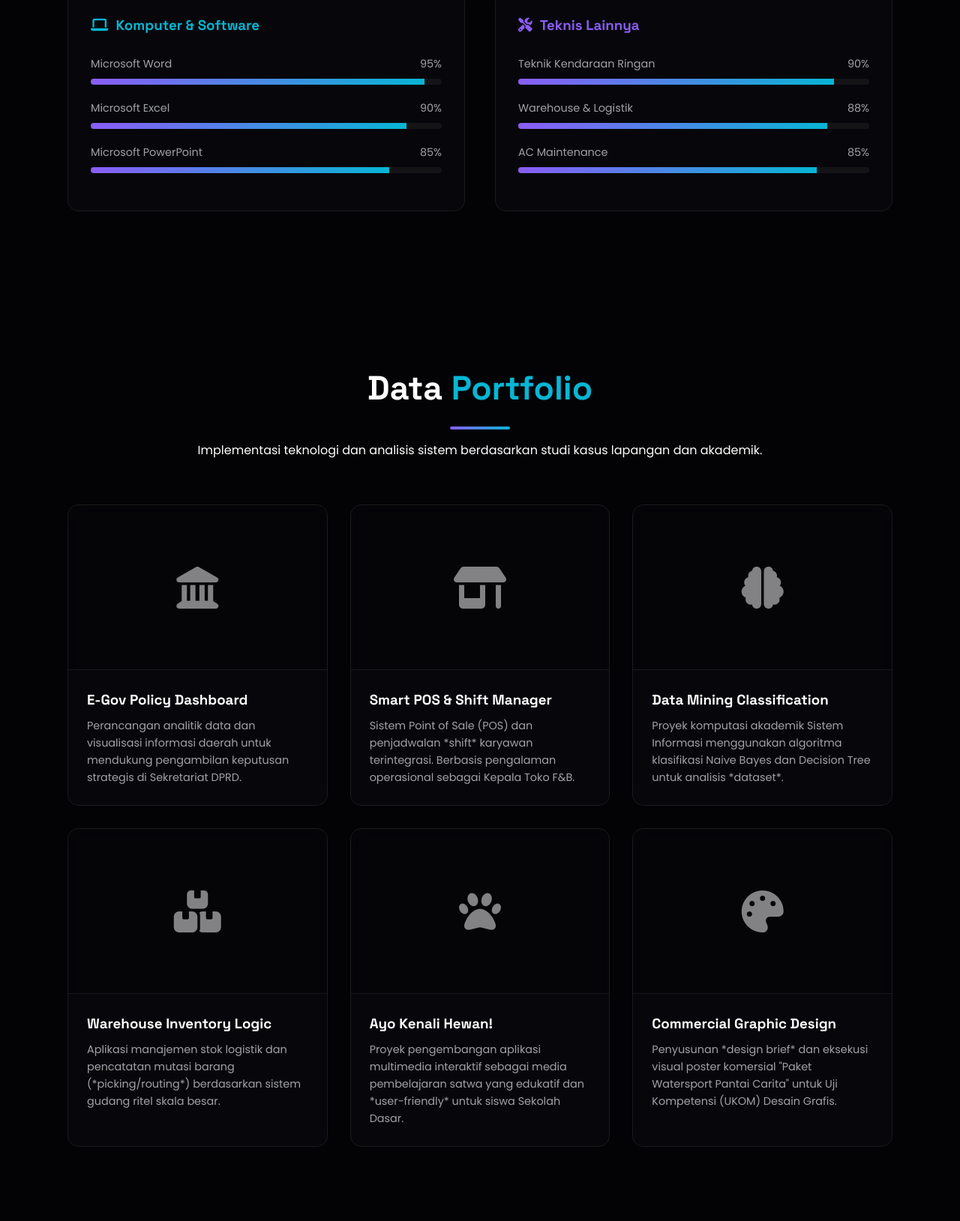
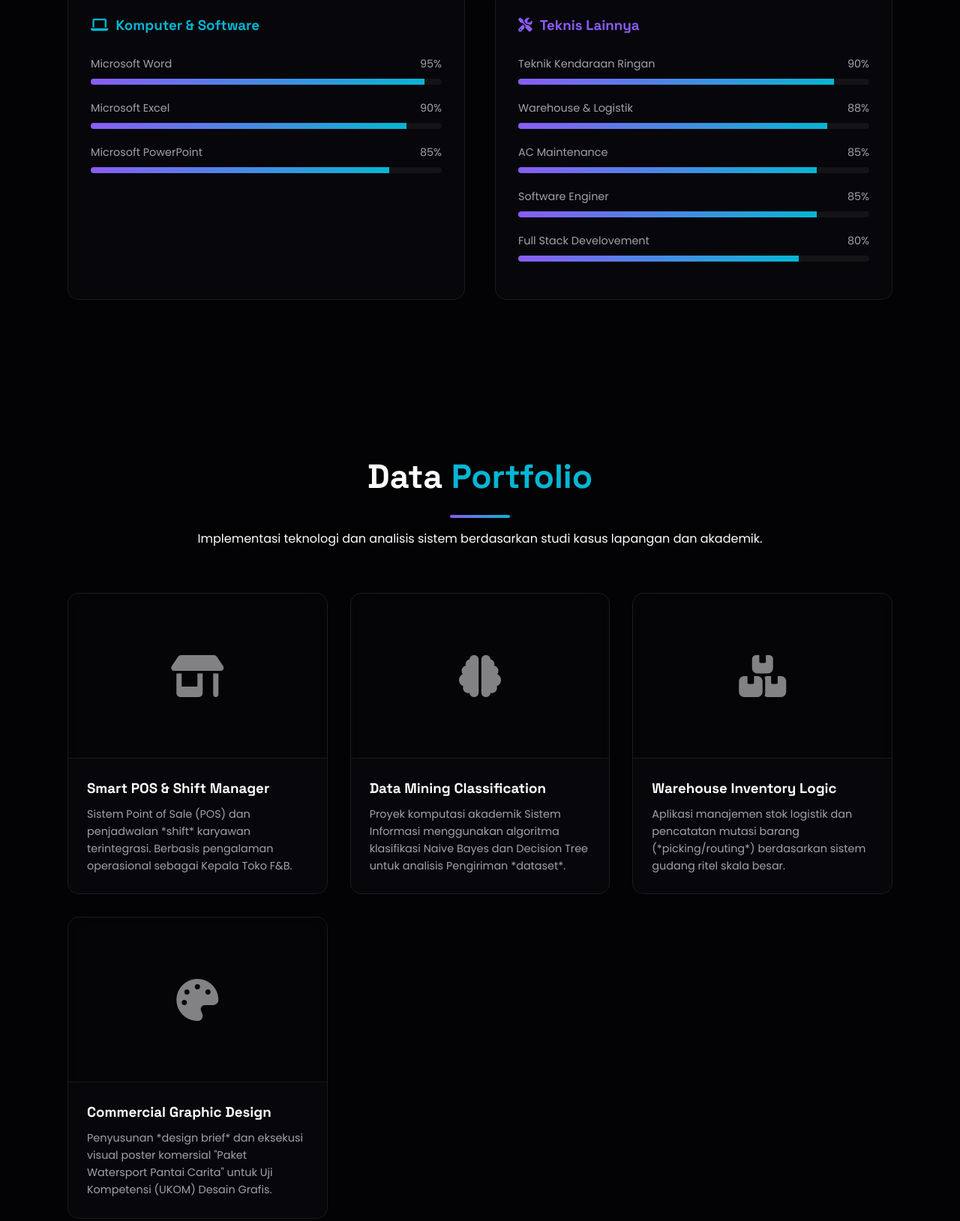
Before and after one commit to ahmadhapendi12/cv-me, a plain HTML site: page index.html in a window 1280 px wide. Shown: the part 4373-6002 px from the top of the page at 75% size. Drawn offline with Linux system fonts and the light colour scheme.

Commit message:
Update index.html

```diff
--- a/index.html
+++ b/index.html
@@ -418,8 +418,8 @@ Sebagai Mahasiswa Teknik Informatika yang aktif, saya menggabungkan pengalaman l
                 <i class="fas fa-university"></i>
                 <h3>Universitas Banten Jaya</h3>
                 <h4>S1 Teknik Informatika</h4>
-                <p>Sedang Menempuh Perkuliahan</p>
-                <p style="color: var(--text-dim); font-size: 0.8rem; margin-top: 10px; font-weight: 600;">2022 - Sekarang</p>
+                <p>Lulus - IPK 3,53 </p>
+                <p style="color: var(--text-dim); font-size: 0.8rem; margin-top: 10px; font-weight: 600;">2022 - 2026</p>
             </div>
             <div class="glass-card tilt-card edu-card reveal delay-1">
                 <i class="fas fa-cogs"></i>
@@ -484,6 +484,14 @@ Sebagai Mahasiswa Teknik Informatika yang aktif, saya menggabungkan pengalaman l
                     <div class="skill-label"><span>AC Maintenance</span><span>85%</span></div>
                     <div class="progress-bg"><div class="progress-bar" data-width="85"></div></div>
                 </div>
+                  <div class="skill-item">
+                    <div class="skill-label"><span>Software Enginer</span><span>85%</span></div>
+                    <div class="progress-bg"><div class="progress-bar" data-width="85"></div></div>
+                </div>
+                    <div class="skill-item">
+                    <div class="skill-label"><span>Full Stack Develovement</span><span>80%</span></div>
+                    <div class="progress-bg"><div class="progress-bar" data-width="80"></div></div>
+                </div>
             </div>
         </div>
     </section>
@@ -494,19 +502,6 @@ Sebagai Mahasiswa Teknik Informatika yang aktif, saya menggabungkan pengalaman l
             <p>Implementasi teknologi dan analisis sistem berdasarkan studi kasus lapangan dan akademik.</p>
         </div>
         <div class="portfolio-grid">
-
-            <div class="glass-card tilt-card port-card reveal">
-                <div class="port-img">
-                    <i class="fas fa-landmark"></i>
-                    <div class="port-overlay">
-                        <a href="#"><i class="fas fa-link"></i></a>
-                    </div>
-                </div>
-                <div class="port-content">
-                    <h3 style="margin-bottom: 8px; color: #fff;">E-Gov Policy Dashboard</h3>
-                    <p style="color: var(--text-dim); font-size: 0.9rem;">Perancangan analitik data dan visualisasi informasi daerah untuk mendukung pengambilan keputusan strategis di Sekretariat DPRD.</p>
-                </div>
-            </div>
 
             <div class="glass-card tilt-card port-card reveal delay-1">
                 <div class="port-img">
@@ -530,7 +525,7 @@ Sebagai Mahasiswa Teknik Informatika yang aktif, saya menggabungkan pengalaman l
                 </div>
                 <div class="port-content">
                     <h3 style="margin-bottom: 8px; color: #fff;">Data Mining Classification</h3>
-                    <p style="color: var(--text-dim); font-size: 0.9rem;">Proyek komputasi akademik Sistem Informasi menggunakan algoritma klasifikasi Naive Bayes dan Decision Tree untuk analisis *dataset*.</p>
+                    <p style="color: var(--text-dim); font-size: 0.9rem;">Proyek komputasi akademik Sistem Informasi menggunakan algoritma klasifikasi Naive Bayes dan Decision Tree untuk analisis Pengiriman *dataset*.</p>
                 </div>
             </div>
 
@@ -547,18 +542,6 @@ Sebagai Mahasiswa Teknik Informatika yang aktif, saya menggabungkan pengalaman l
                 </div>
             </div>
 
-            <div class="glass-card tilt-card port-card reveal">
-                <div class="port-img">
-                    <i class="fas fa-paw"></i>
-                    <div class="port-overlay">
-                        <a href="#"><i class="fas fa-link"></i></a>
-                    </div>
-                </div>
-                <div class="port-content">
-                    <h3 style="margin-bottom: 8px; color: #fff;">Ayo Kenali Hewan!</h3>
-                    <p style="color: var(--text-dim); font-size: 0.9rem;">Proyek pengembangan aplikasi multimedia interaktif sebagai media pembelajaran satwa yang edukatif dan *user-friendly* untuk siswa Sekolah Dasar.</p>
-                </div>
-            </div>
 
             <div class="glass-card tilt-card port-card reveal delay-1">
                 <div class="port-img">
```
